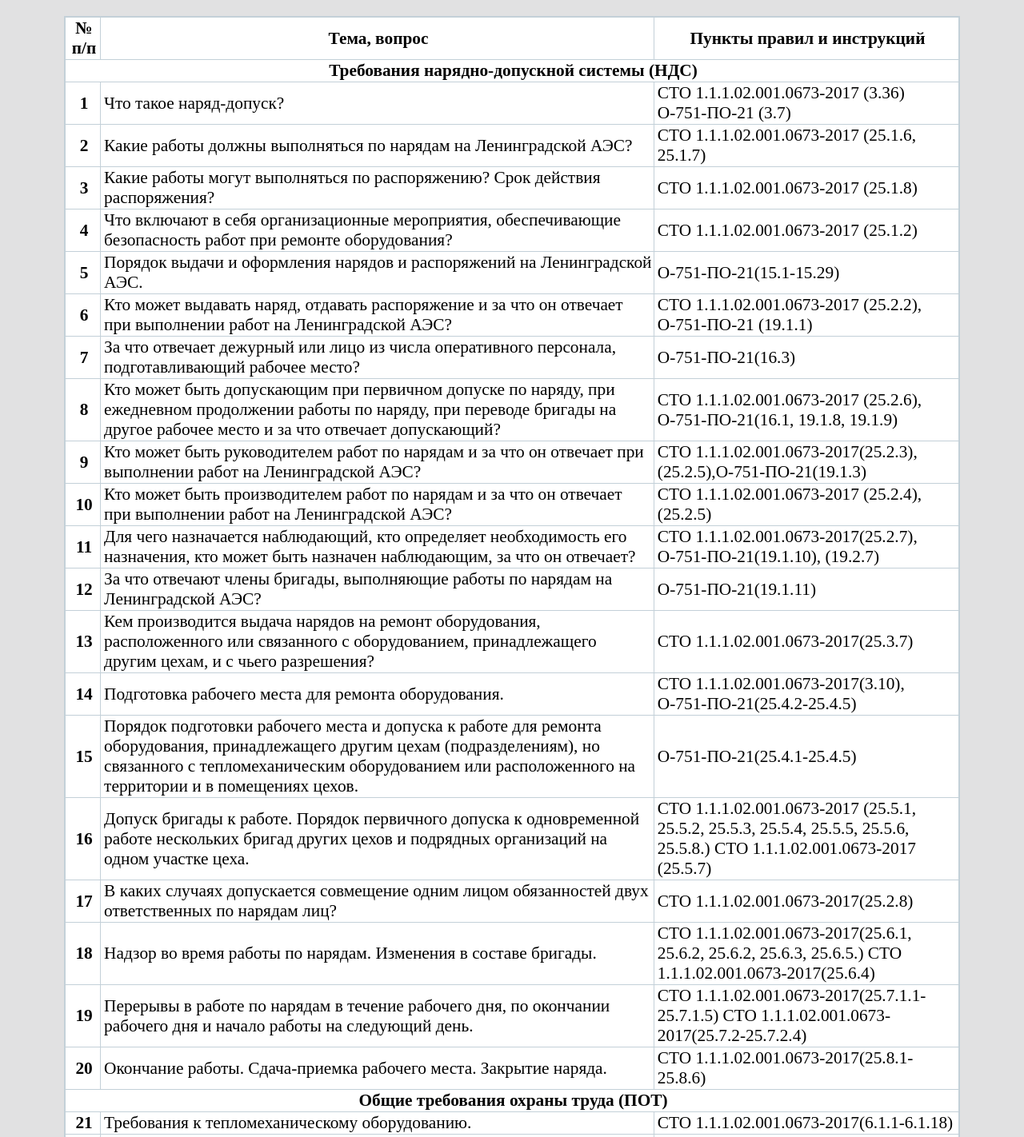
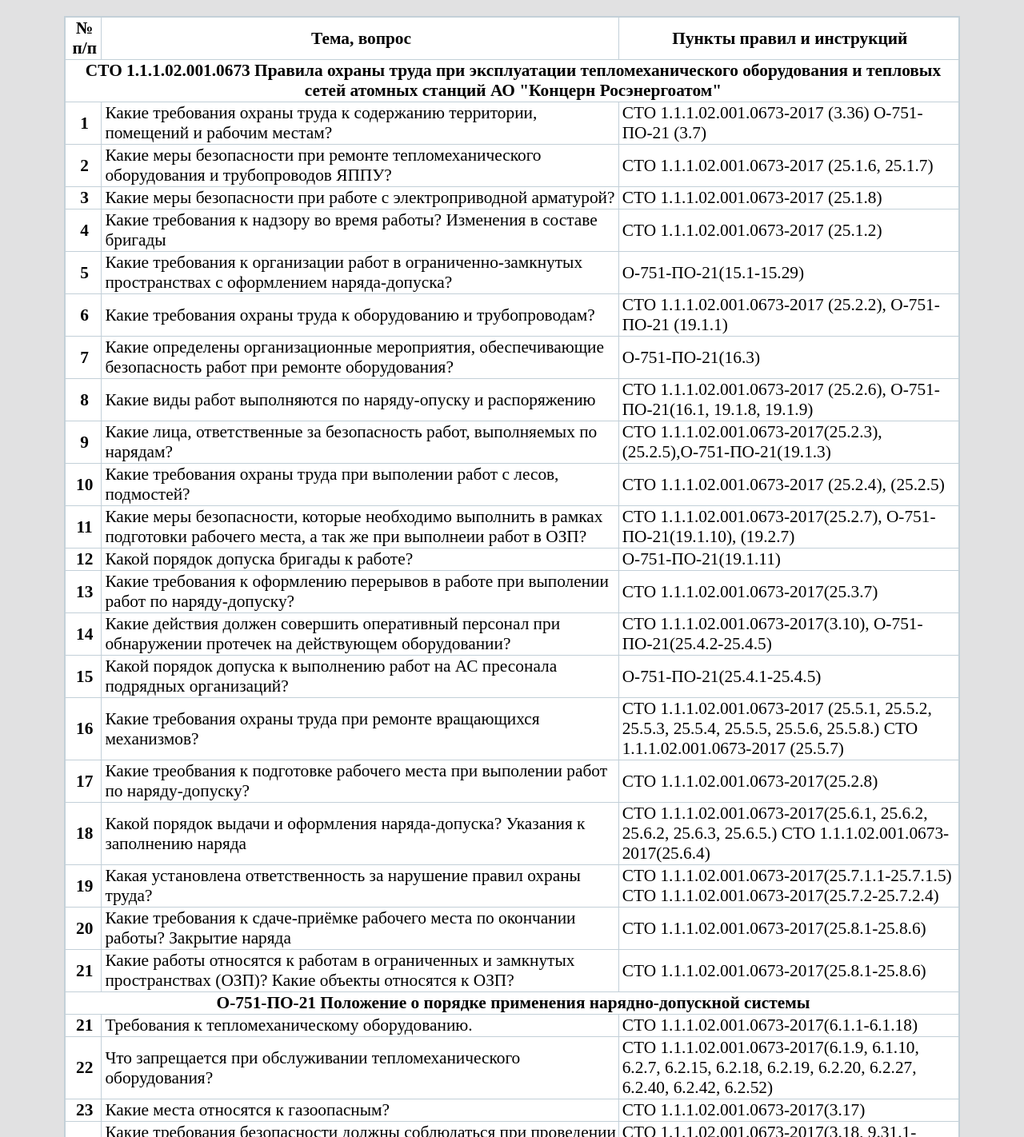
Before and after one commit to VadimPinyagin/exams, a plain HTML site: page pages/all_exams/sottoro_ottoro/ohrana_truda/index_ohrana_truda_sottoro_ottoro.html in a window 1280 px wide. Shown: the top 1422 px of the page at 80% size. Drawn offline with Linux system fonts and the light colour scheme.

Commit message:
Добавляет вопросы из перечня с 1 по 21

```diff
--- a/pages/all_exams/sottoro_ottoro/ohrana_truda/index_ohrana_truda_sottoro_ottoro.html
+++ b/pages/all_exams/sottoro_ottoro/ohrana_truda/index_ohrana_truda_sottoro_ottoro.html
@@ -12,110 +12,115 @@
 			<td>Пункты правил и инструкций</td>
 		</tr>
 		<tr>
-			<td colspan="3" class="bold">Требования нарядно-допускной системы (НДС)</td>
+			<td colspan="3" class="bold">СТО 1.1.1.02.001.0673 Правила охраны труда при эксплуатации тепломеханического оборудования и тепловых сетей атомных станций АО "Концерн Росэнергоатом"</td>
 		</tr>
 		<tr>
 			<td class="bold">1</td>
-			<td><a href="pages_ohrana_truda/1.html" target="_blank">Что такое наряд-допуск?</a></td>
+			<td><a href="pages_ohrana_truda/1.html" target="_blank">Какие требования охраны труда к содержанию территории, помещений и рабочим местам?</a></td>
 			<td>СТО 1.1.1.02.001.0673-2017 (3.36) О-751-ПО-21 (3.7)</td>
 		</tr>
 		<tr>
 			<td class="bold">2</td>
-			<td><a href="pages_ohrana_truda/2.html" target="_blank">Какие работы должны выполняться по нарядам на Ленинградской АЭС?</a></td>
+			<td><a href="pages_ohrana_truda/2.html" target="_blank">Какие меры безопасности при ремонте тепломеханического оборудования и трубопроводов ЯППУ?</a></td>
 			<td>СТО 1.1.1.02.001.0673-2017 (25.1.6, 25.1.7)</td>
 		</tr>
 		<tr>
 			<td class="bold">3</td>
-			<td><a href="pages_ohrana_truda/3.html" target="_blank">Какие работы могут выполняться по распоряжению? Срок действия распоряжения?</a></td>
+			<td><a href="pages_ohrana_truda/3.html" target="_blank">Какие меры безопасности при работе с электроприводной арматурой?</a></td>
 			<td>СТО 1.1.1.02.001.0673-2017 (25.1.8)</td>
 		</tr>
 		<tr>
 			<td class="bold">4</td>
-			<td><a href="pages_ohrana_truda/4.html" target="_blank">Что включают в себя организационные мероприятия, обеспечивающие безопасность работ при ремонте оборудования?</a></td>
+			<td><a href="pages_ohrana_truda/4.html" target="_blank">Какие требования к надзору во время работы? Изменения в составе бригады</a></td>
 			<td>СТО 1.1.1.02.001.0673-2017 (25.1.2)</td>
 		</tr>
 		<tr>
 			<td class="bold">5</td>
-			<td><a href="pages_ohrana_truda/5.html" target="_blank">Порядок выдачи и оформления нарядов и распоряжений на Ленинградской АЭС.</a></td>
+			<td><a href="pages_ohrana_truda/5.html" target="_blank">Какие требования к организации работ в ограниченно-замкнутых пространствах с оформлением наряда-допуска?</a></td>
 			<td>О-751-ПО-21(15.1-15.29)</td>
 		</tr>
 		<tr>
 			<td class="bold">6</td>
-			<td><a href="pages_ohrana_truda/6.html" target="_blank">Кто может выдавать наряд, отдавать распоряжение и за что он отвечает при выполнении работ на Ленинградской АЭС?</a></td>
+			<td><a href="pages_ohrana_truda/6.html" target="_blank">Какие требования охраны труда к оборудованию и трубопроводам?</a></td>
 			<td>СТО 1.1.1.02.001.0673-2017 (25.2.2), О-751-ПО-21 (19.1.1)</td>
 		</tr>
 		<tr>
 			<td class="bold">7</td>
-			<td><a href="pages_ohrana_truda/7.html" target="_blank">За что отвечает дежурный или лицо из числа оперативного персонала, подготавливающий рабочее место?</a></td>
+			<td><a href="pages_ohrana_truda/7.html" target="_blank">Какие определены организационные мероприятия, обеспечивающие безопасность работ при ремонте оборудования?</a></td>
 			<td>О-751-ПО-21(16.3)</td>
 		</tr>
 		<tr>
 			<td class="bold">8</td>
-			<td><a href="pages_ohrana_truda/8.html" target="_blank">Кто может быть допускающим при первичном допуске по наряду, при ежедневном продолжении работы по наряду, при переводе бригады на другое рабочее место и за что отвечает допускающий?</a></td>
+			<td><a href="pages_ohrana_truda/8.html" target="_blank">Какие виды работ выполняются по наряду-опуску и распоряжению</a></td>
 			<td>СТО 1.1.1.02.001.0673-2017 (25.2.6), О-751-ПО-21(16.1, 19.1.8, 19.1.9)</td>
 		</tr>
 		<tr>
 			<td class="bold">9</td>
-			<td><a href="pages_ohrana_truda/9.html" target="_blank">Кто может быть руководителем работ по нарядам и за что он отвечает при выполнении работ на Ленинградской АЭС?</a></td>
+			<td><a href="pages_ohrana_truda/9.html" target="_blank">Какие лица, ответственные за безопасность работ, выполняемых по нарядам? </a></td>
 			<td>СТО 1.1.1.02.001.0673-2017(25.2.3),(25.2.5),О-751-ПО-21(19.1.3)</td>
 		</tr>
 		<tr>
 			<td class="bold">10</td>
-			<td><a href="pages_ohrana_truda/10.html" target="_blank">Кто может быть производителем работ по нарядам и за что он отвечает при выполнении работ на Ленинградской АЭС?</a></td>
+			<td><a href="pages_ohrana_truda/10.html" target="_blank">Какие требования охраны труда при выполении работ с лесов, подмостей?</a></td>
 			<td>СТО 1.1.1.02.001.0673-2017 (25.2.4), (25.2.5) </td>
 		</tr>
 		<tr>
 			<td class="bold">11</td>
-			<td><a href="pages_ohrana_truda/11.html" target="_blank">Для чего назначается наблюдающий, кто определяет необходимость его назначения, кто может быть назначен наблюдающим, за что он отвечает?</a></td>
+			<td><a href="pages_ohrana_truda/11.html" target="_blank">Какие меры безопасности, которые необходимо выполнить в рамках подготовки рабочего места, а так же при выполнеии работ в ОЗП?</a></td>
 			<td>СТО 1.1.1.02.001.0673-2017(25.2.7), О-751-ПО-21(19.1.10), (19.2.7)</td>
 		</tr>
 		<tr>
 			<td class="bold">12</td>
-			<td><a href="pages_ohrana_truda/12.html" target="_blank">За что отвечают члены бригады, выполняющие работы по нарядам на Ленинградской АЭС? </a></td>
+			<td><a href="pages_ohrana_truda/12.html" target="_blank">Какой порядок допуска бригады к работе?</a></td>
 			<td>О-751-ПО-21(19.1.11)</td>
 		</tr>
 		<tr>
 			<td class="bold">13</td>
-			<td><a href="pages_ohrana_truda/13.html" target="_blank">Кем производится выдача нарядов на ремонт оборудования, расположенного или связанного с оборудованием, принадлежащего другим цехам, и с чьего разрешения? </a></td>
+			<td><a href="pages_ohrana_truda/13.html" target="_blank">Какие требования к оформлению перерывов в работе при выполении работ по наряду-допуску?</a></td>
 			<td>СТО 1.1.1.02.001.0673-2017(25.3.7)</td>
 		</tr>
 		<tr>
 			<td class="bold">14</td>
-			<td><a href="pages_ohrana_truda/14.html" target="_blank">Подготовка рабочего места для ремонта оборудования. </a></td>
+			<td><a href="pages_ohrana_truda/14.html" target="_blank">Какие действия должен совершить оперативный персонал при обнаружении протечек на действующем оборудовании?</a></td>
 			<td>СТО 1.1.1.02.001.0673-2017(3.10), О-751-ПО-21(25.4.2-25.4.5)</td>
 		</tr>
 		<tr>
 			<td class="bold">15</td>
-			<td><a href="pages_ohrana_truda/15.html" target="_blank">Порядок подготовки рабочего места и допуска к работе для ремонта оборудования, принадлежащего другим цехам (подразделениям), но связанного с тепломеханическим оборудованием или расположенного на территории и в помещениях цехов. </a></td>
+			<td><a href="pages_ohrana_truda/15.html" target="_blank">Какой порядок допуска к выполнению работ на АС пресонала подрядных организаций?</a></td>
 			<td>О-751-ПО-21(25.4.1-25.4.5)</td>
 		</tr>
 		<tr>
 			<td class="bold">16</td>
-			<td><a href="pages_ohrana_truda/16.html" target="_blank">Допуск бригады к работе. Порядок первичного допуска к одновременной работе нескольких бригад других цехов и подрядных организаций на одном участке цеха.</a></td>
+			<td><a href="pages_ohrana_truda/16.html" target="_blank">Какие требования охраны труда при ремонте вращающихся механизмов?</a></td>
 			<td>СТО 1.1.1.02.001.0673-2017 (25.5.1, 25.5.2, 25.5.3, 25.5.4, 25.5.5, 25.5.6, 25.5.8.) СТО 1.1.1.02.001.0673-2017 (25.5.7)</td>
 		</tr>
 		<tr>
 			<td class="bold">17</td>
-			<td><a href="pages_ohrana_truda/17.html" target="_blank">В каких случаях допускается совмещение одним лицом обязанностей двух ответственных по нарядам лиц? </a></td>
+			<td><a href="pages_ohrana_truda/17.html" target="_blank">Какие треобвания к подготовке рабочего места при выполении работ по наряду-допуску?</a></td>
 			<td>СТО 1.1.1.02.001.0673-2017(25.2.8)</td>
 		</tr>
 		<tr>
 			<td class="bold">18</td>
-			<td><a href="pages_ohrana_truda/18.html" target="_blank">Надзор во время работы по нарядам. Изменения в составе бригады. </a></td>
+			<td><a href="pages_ohrana_truda/18.html" target="_blank">Какой порядок выдачи и оформления наряда-допуска? Указания к заполнению  наряда</a></td>
 			<td>СТО 1.1.1.02.001.0673-2017(25.6.1, 25.6.2, 25.6.2, 25.6.3, 25.6.5.) СТО 1.1.1.02.001.0673-2017(25.6.4)</td>
 		</tr>
 		<tr>
 			<td class="bold">19</td>
-			<td><a href="pages_ohrana_truda/19.html" target="_blank">Перерывы в работе по нарядам в течение рабочего дня, по окончании рабочего дня и начало работы на следующий день.</a></td>
+			<td><a href="pages_ohrana_truda/19.html" target="_blank">Какая установлена ответственность за нарушение правил охраны труда?</a></td>
 			<td>СТО 1.1.1.02.001.0673-2017(25.7.1.1-25.7.1.5) СТО 1.1.1.02.001.0673-2017(25.7.2-25.7.2.4)</td>
 		</tr>
 		<tr>
 			<td class="bold">20</td>
-			<td><a href="pages_ohrana_truda/20.html" target="_blank">Окончание работы. Сдача-приемка рабочего места. Закрытие наряда.</a></td>
+			<td><a href="pages_ohrana_truda/20.html" target="_blank">Какие требования к сдаче-приёмке рабочего места по окончании работы? Закрытие наряда</a></td>
 			<td>СТО 1.1.1.02.001.0673-2017(25.8.1-25.8.6)</td>
 		</tr>
 		<tr>
-			<td colspan="3"class="bold">Общие требования охраны труда (ПОТ)</td>
+			<td class="bold">21</td>
+			<td><a href="pages_ohrana_truda/20.html" target="_blank">Какие работы относятся к работам в ограниченных и замкнутых пространствах (ОЗП)? Какие объекты относятся к ОЗП?</a></td>
+			<td>СТО 1.1.1.02.001.0673-2017(25.8.1-25.8.6)</td>
+		</tr>
+		<tr>
+			<td colspan="3"class="bold">О-751-ПО-21 Положение о порядке применения нарядно-допускной системы</td>
 		</tr>
 		<tr>
 			<td class="bold">21</td>
```
